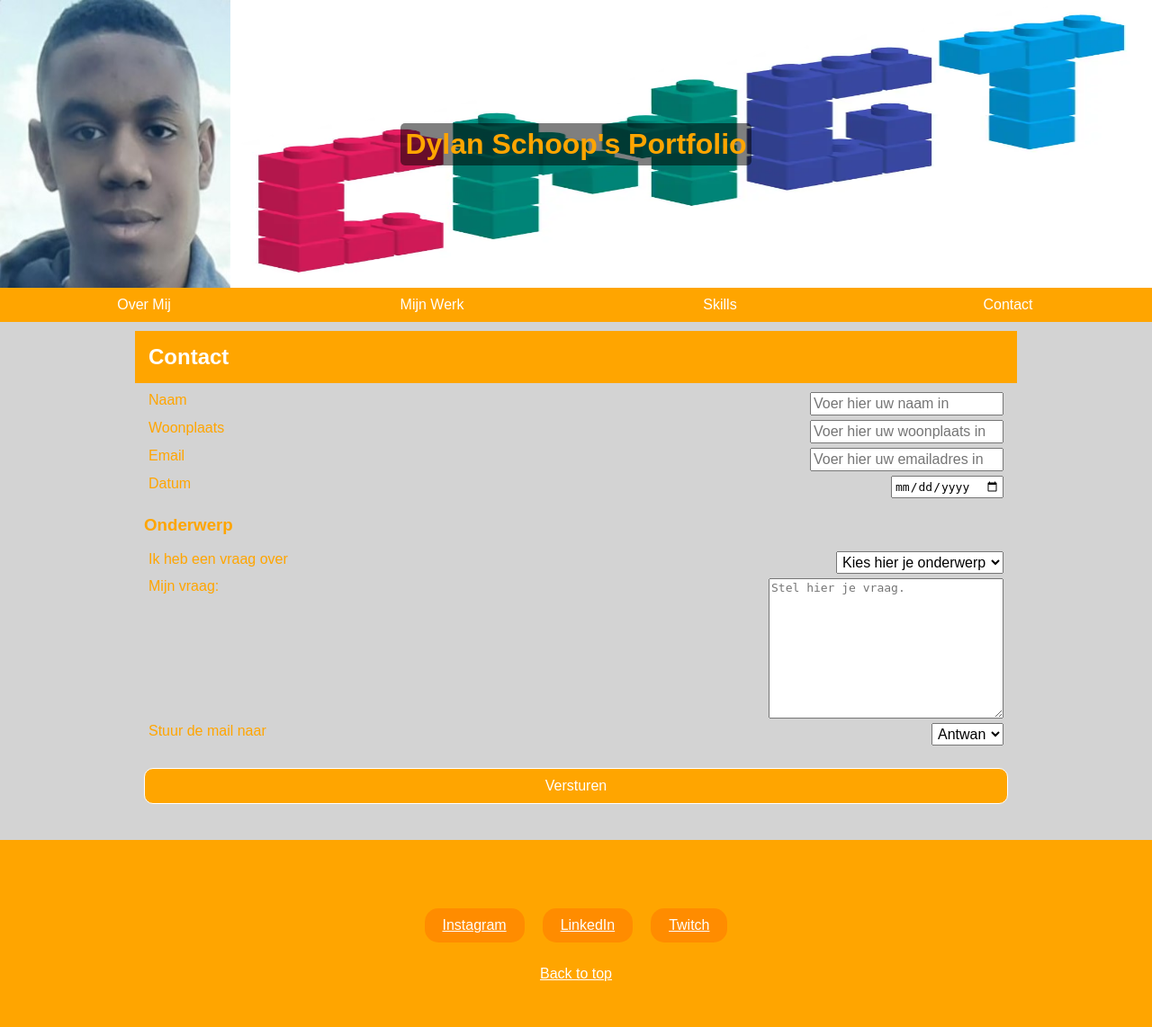
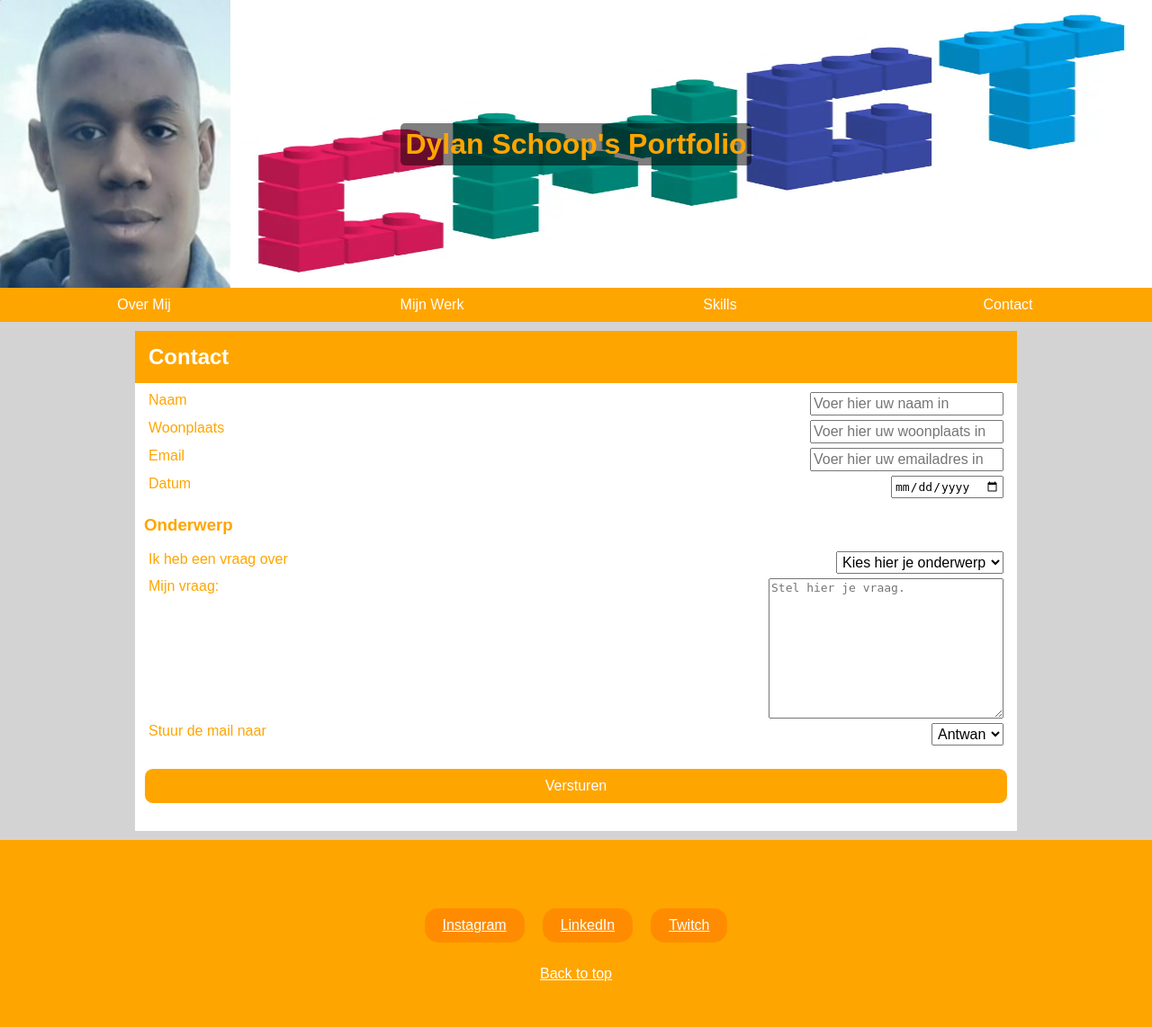
Before and after one commit to CurleyDS/curleyds.github.io, a PHP site: page /PRG01-2022-2023/contact.html in a window 1280 px wide. Shown: the whole page at 90% size. Run offline with PHP 8.4, Linux system fonts and the light colour scheme.

Commit message:
Fixed portfolio

```diff
--- a/PRG01-2022-2023/contact.html
+++ b/PRG01-2022-2023/contact.html
@@ -22,6 +22,7 @@
     </nav>
 
     <main>
+        <section>
             <h2>Contact</h2>
             <form action="bedankt.html">
                 <div class="form-input">
@@ -75,6 +76,7 @@
 
                 <button type="submit">Versturen</button>
             </form>
+        </section>
     </main>
 
     <footer>
--- a/PRG01-2022-2023/css/style.css
+++ b/PRG01-2022-2023/css/style.css
@@ -1,4 +1,5 @@
 body {
+    position: relative;
     background-color: lightgrey;
     margin : 0;
     padding : 0;
@@ -47,15 +48,17 @@ nav a:hover {
 }
 
 main {
+    display: flex;
+    flex-direction: column;
+    justify-content: center;
     max-width: 1000px;
     margin : 0 auto;
     padding: 10px;
+    gap: 20px;
 }
 
 section {
-    box-sizing:border-box;
     background-color:white;
-    margin: 10px;
 }
 
 .form-input {
```
Lines whose indentation alone changed are shown as unchanged.
